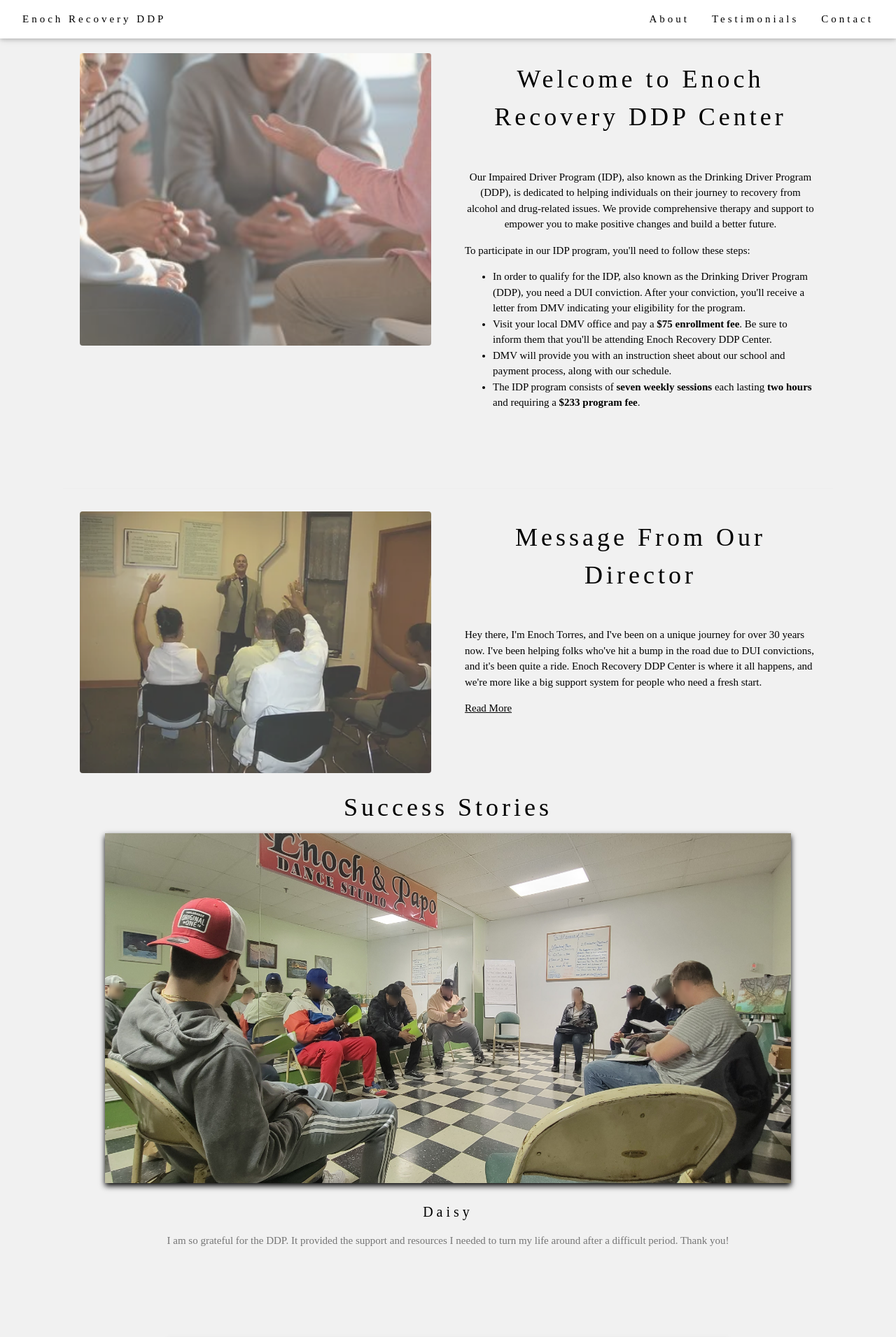
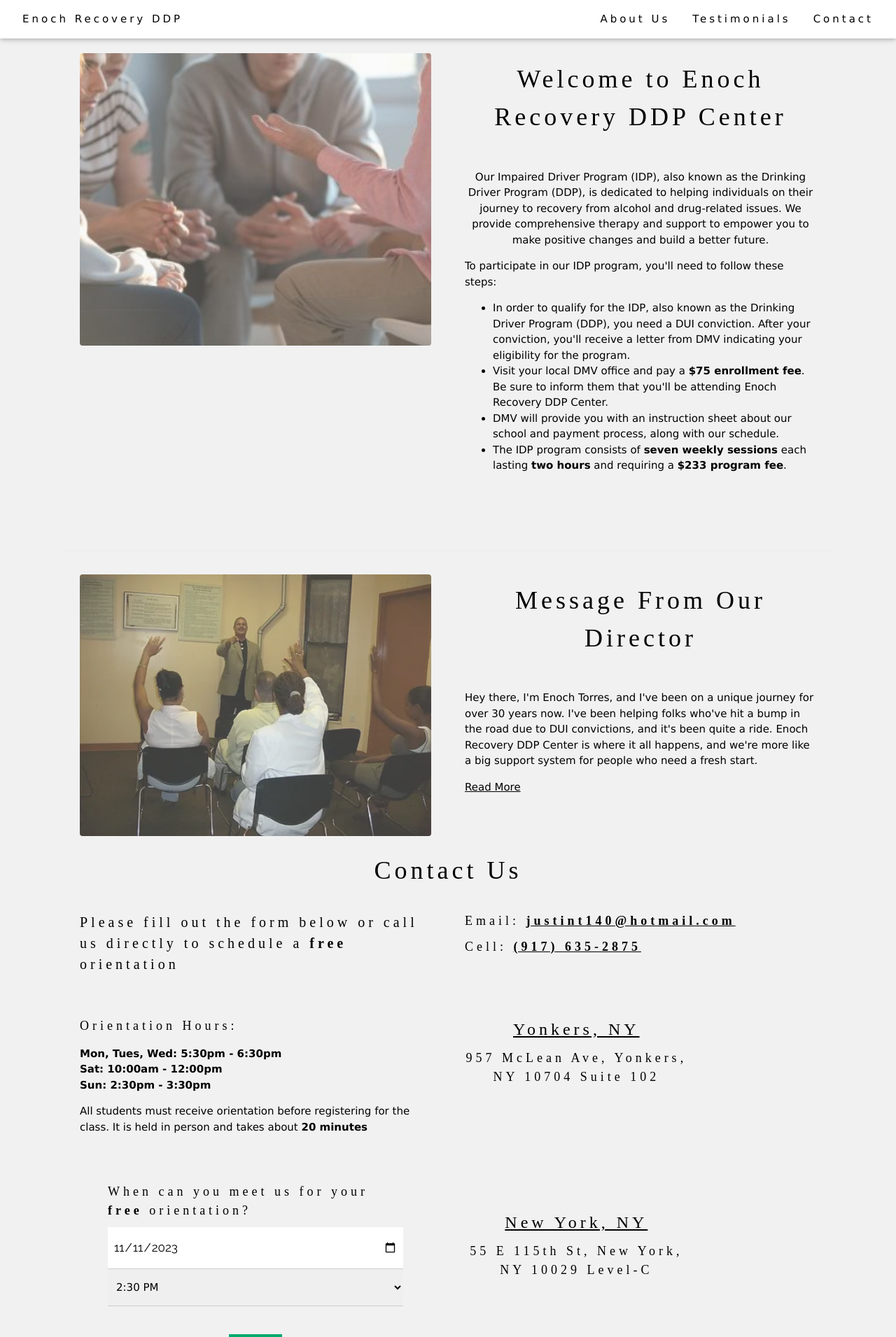
Before and after one commit to CruzPy/Enoch_Recovery, a Django app: page / in a window 1280 px wide. Shown: the top 1911 px of the page at 70% size. Run offline with Django 4.2, Linux system fonts and the light colour scheme; grey boxes are pictures that could not be loaded.

Commit message:
Created template Seperated index and testimonials pages

```diff
--- a/EnochRecoveryApp/static/css/index.css
+++ /dev/null
@@ -1,135 +0,0 @@
-body {
-    font-family: "Times New Roman", Georgia, Serif;
-    background-color: #f1f1f1;
-    scroll-behavior: smooth;
-}
-
-h1,
-h2,
-h3,
-h4,
-h5,
-h6 {
-    font-family: 'Times New Roman', serif;
-    letter-spacing: 5px;
-}
-
-
-h1 {
-    text-align: center;
-}
-
-input {
-    padding: 10px;
-    width: 100%;
-    font-size: 17px;
-    font-family: Raleway;
-    border: 1px solid #aaaaaa;
-}
-
-/* Mark input boxes that gets an error on validation: */
-input.invalid {
-    background-color: #ffdddd;
-}
-
-/* Hide all steps by default: */
-.tab {
-    display: none;
-}
-
-button {
-    background-color: #04AA6D;
-    color: #ffffff;
-    border: none;
-    padding: 10px 20px;
-    font-size: 17px;
-    font-family: Raleway;
-    cursor: pointer;
-}
-
-button:hover {
-    opacity: 0.8;
-}
-
-#prevBtn {
-    background-color: #bbbbbb;
-}
-
-/* Make circles that indicate the steps of the form: */
-.step {
-    height: 15px;
-    width: 15px;
-    margin: 0 2px;
-    background-color: #bbbbbb;
-    border: none;
-    border-radius: 50%;
-    display: inline-block;
-    opacity: 0.5;
-}
-
-.step.active {
-    opacity: 1;
-}
-
-/* Mark the steps that are finished and valid: */
-.step.finish {
-    background-color: #04AA6D;
-}
-
-/* CSS to make images the same size */
-.mySlides img {
-    width: 400px;
-    height: 250px;
-    /* Adjust the height as needed */
-}
-
-/* Hide all slides by default */
-.mySlides {
-    display: none;
-}
-
-/* Additional CSS styles for animation */
-.fadeIn {
-    animation: fadeIn 1s ease-in-out;
-}
-
-@keyframes fadeIn {
-    from {
-        opacity: 0;
-    }
-
-    to {
-        opacity: 1;
-    }
-}
-
-.video-container {
-    position: relative;
-    padding-bottom: 56.25%;
-    /* 16:9 aspect ratio (9 / 16 * 100) */
-    width: 100%;
-    /* Occupy full width of the parent container */
-    max-width: 800px;
-    /* Set a maximum width if needed */
-    margin: 0 auto;
-    /* Center the container horizontally */
-    margin-bottom: 50px;
-    margin-top: 100px;
-}
-
-.video-container iframe {
-    position: absolute;
-    top: 0;
-    left: 0;
-    width: 100%;
-    height: 100%;
-    box-shadow: 0 4px 8px 0 rgba(0, 0, 0, 1);
-}
-
-.mySlides img {
-    width: 70%;
-    height: 500px;
-    /* Adjust the height as needed */
-    box-shadow: 0 4px 8px 0 rgba(0, 0, 0, 1);
-    /* You can adjust the values to control the shadow's appearance */
-}
--- /dev/null
+++ b/EnochRecoveryApp/static/css/template.css
@@ -0,0 +1,76 @@
+body {
+    background-color: #f1f1f1;
+    scroll-behavior: smooth;
+}
+
+h1,
+h2,
+h3,
+h4,
+h5,
+h6 {
+    font-family: 'Times New Roman', serif;
+    letter-spacing: 5px;
+}
+
+
+h1 {
+    text-align: center;
+}
+
+input {
+    padding: 10px;
+    width: 100%;
+    font-size: 17px;
+    font-family: Raleway;
+    border: 1px solid #aaaaaa;
+}
+
+/* Mark input boxes that gets an error on validation: */
+input.invalid {
+    background-color: #ffdddd;
+}
+
+/* Hide all steps by default: */
+.tab {
+    display: none;
+}
+
+button {
+    background-color: #04AA6D;
+    color: #ffffff;
+    border: none;
+    padding: 10px 20px;
+    font-size: 17px;
+    font-family: Raleway;
+    cursor: pointer;
+}
+
+button:hover {
+    opacity: 0.8;
+}
+
+#prevBtn {
+    background-color: #bbbbbb;
+}
+
+/* Make circles that indicate the steps of the form: */
+.step {
+    height: 15px;
+    width: 15px;
+    margin: 0 2px;
+    background-color: #bbbbbb;
+    border: none;
+    border-radius: 50%;
+    display: inline-block;
+    opacity: 0.5;
+}
+
+.step.active {
+    opacity: 1;
+}
+
+/* Mark the steps that are finished and valid: */
+.step.finish {
+    background-color: #04AA6D;
+}
--- a/EnochRecoveryApp/templates/index.html
+++ b/EnochRecoveryApp/templates/index.html
@@ -6,7 +6,6 @@
 <html>
 <head>
   <link href="https://fonts.googleapis.com/css?family=Raleway" rel="stylesheet">
-  <link href="{% static "css/index.css" %}" rel="stylesheet">
 </head>
 <body>
 <!-- Page content -->
@@ -31,8 +30,6 @@
 
   </div>
   <hr>
-
-
 
 <!-- Enoch Section -->
 <div class="w3-col m6 w3-padding-large">
@@ -67,46 +64,6 @@
     </div>
     <a href="javascript:void(0);" id="read-more-link" onclick="toggleText()">Read More</a>
   </div>
-</div>
-
-<br>
-
-<!-- Testimonials Section -->
-<div class="w3-row w3-padding-64 fadeIn" id="testimonials">
-  <h1 class="w3-center">Success Stories</h1>
-
-  <div class="w3-content w3-display-container">
-    <!-- Testimonial 1 -->
-    <div class="mySlides">
-      <img class="w3-hide-small" src="{% static 'images/t1.jpg' %}" alt="Testimonial 1" style="width:100%">
-      <div class="w3-center w3-padding-16">
-        <h4>Chino</h4>
-        <p class="w3-text-grey">The DDP was a life-changing experience. It helped me get back on track and make better choices. Highly recommended!</p>
-      </div>
-    </div>
-
-    <!-- Testimonial 2 -->
-    <div class="mySlides">
-      <img class="w3-hide-small" src="{% static 'images/t2.jpg' %}" alt="Testimonial 2" style="width:100%">
-      <div class="w3-center w3-padding-16">
-        <h4>Daisy</h4>
-        <p class="w3-text-grey">I am so grateful for the DDP. It provided the support and resources I needed to turn my life around after a difficult period. Thank you!</p>
-      </div>
-    </div>
-
-    <!-- Testimonial 3 -->
-    <div class="mySlides">
-      <img class="w3-hide-small" src="{% static 'images/t3.jpg' %}" alt="Testimonial 3" style="width:100%">
-      <div class="w3-center w3-padding-16">
-        <h4>Chris</h4>
-        <p class="w3-text-grey">Enrolling in the DDP program at Enoch Recovery was a turning point in my life. The program's supportive environment and dedicated staff helped me make positive changes and build a brighter future.</p>
-      </div>
-    </div>
-
-  <div class="video-container">
-  <!-- Place your video iframe here -->
-  <iframe src="https://drive.google.com/file/d/1A-pwWvWQlDmdfSzftqMuhB8KWUnu_rgk/preview" frameborder="0" allow="autoplay" allowfullscreen></iframe>
-</div>
 </div>
 
 <!-- Contact Section -->
--- a/EnochRecoveryApp/templates/layout.html
+++ b/EnochRecoveryApp/templates/layout.html
@@ -7,6 +7,7 @@
   <meta name="viewport" content="width=device-width, initial-scale=1">
   <link rel="icon" href="{% static "images/favicon.ico" %}">
   <link rel="stylesheet" href="https://www.w3schools.com/w3css/4/w3.css">
+  <link href="{% static "css/template.css" %}" rel="stylesheet">
 </head>
 <body>
 
@@ -16,8 +17,8 @@
     <a href="{% url 'home' %}" class="w3-bar-item w3-button">Enoch Recovery DDP</a>
     <!-- Right-sided navbar links. Hide them on small screens -->
     <div class="w3-right w3-hide-small">
-      <a href="#about" class="w3-bar-item w3-button">About</a>
-      <a href="#testimonials" class="w3-bar-item w3-button">Testimonials</a>
+      <a href={% url 'home'%} class="w3-bar-item w3-button">About Us</a>
+      <a href="{% url 'testimonials' %}" class="w3-bar-item w3-button">Testimonials</a>
       <a href="#contact" class="w3-bar-item w3-button">Contact</a>
     </div>
   </div>
--- a/EnochRecoveryApp/urls.py
+++ b/EnochRecoveryApp/urls.py
@@ -3,5 +3,6 @@ from . import views
 
 urlpatterns = [
     path("", views.home, name="home"),
+    path("testimonials/", views.testimonials, name="testimonials"),
     path("submitted/", views.submitted, name="submitted"),
 ]
--- a/EnochRecoveryApp/views.py
+++ b/EnochRecoveryApp/views.py
@@ -9,6 +9,11 @@ def home(request):
         "form": form,
     }
     return render(request, "index.html", context)
+
+
+def testimonials(request):
+    return render(request, "testimonials.html")
+
 
 def submitted(request):
     if request.method == "POST":
```
Also changed, not shown: EnochRecoveryApp/static/css/testimonials.css (added, +56 -0 lines), EnochRecoveryApp/templates/testimonials.html (added, +59 -0 lines).
